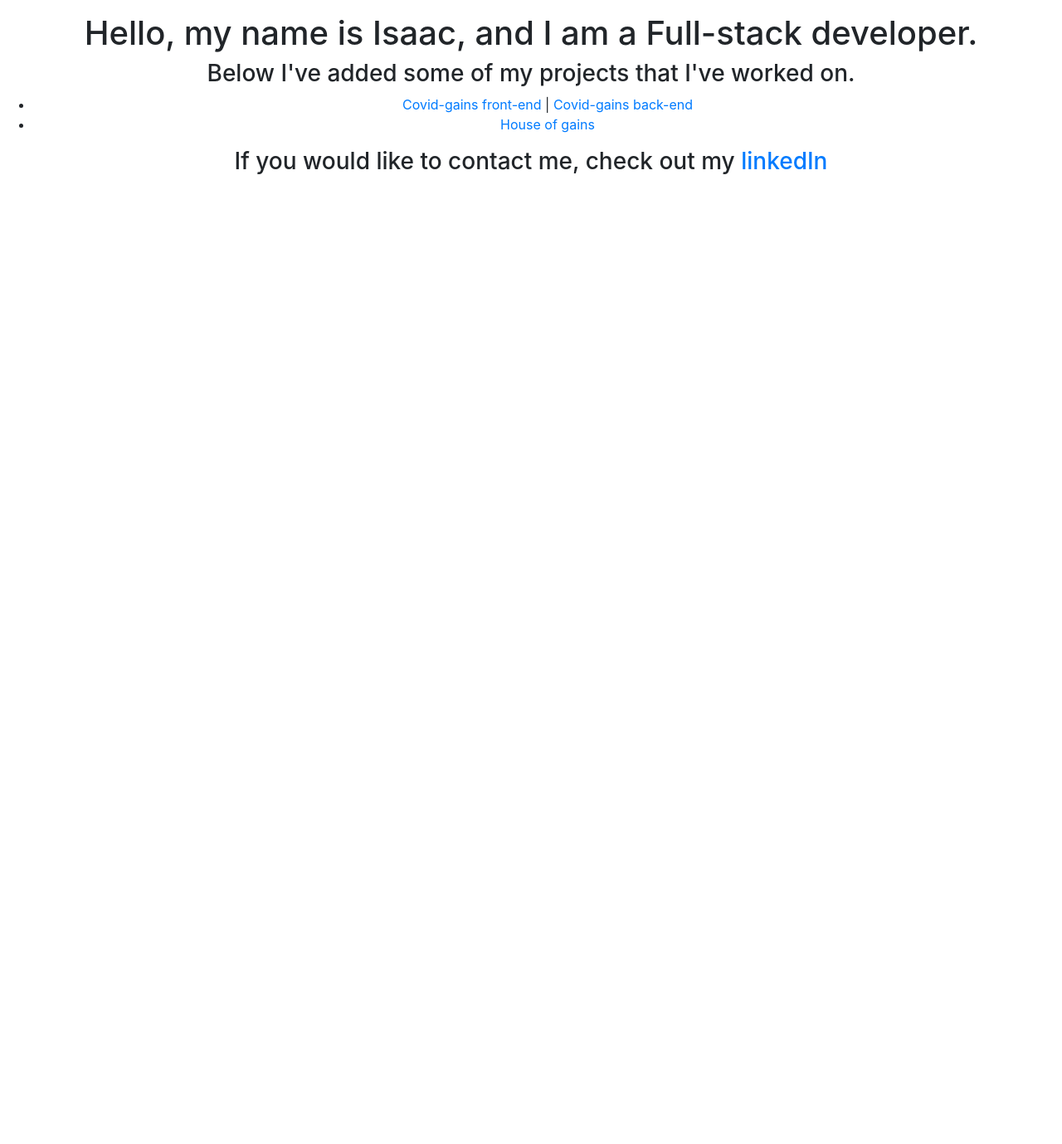
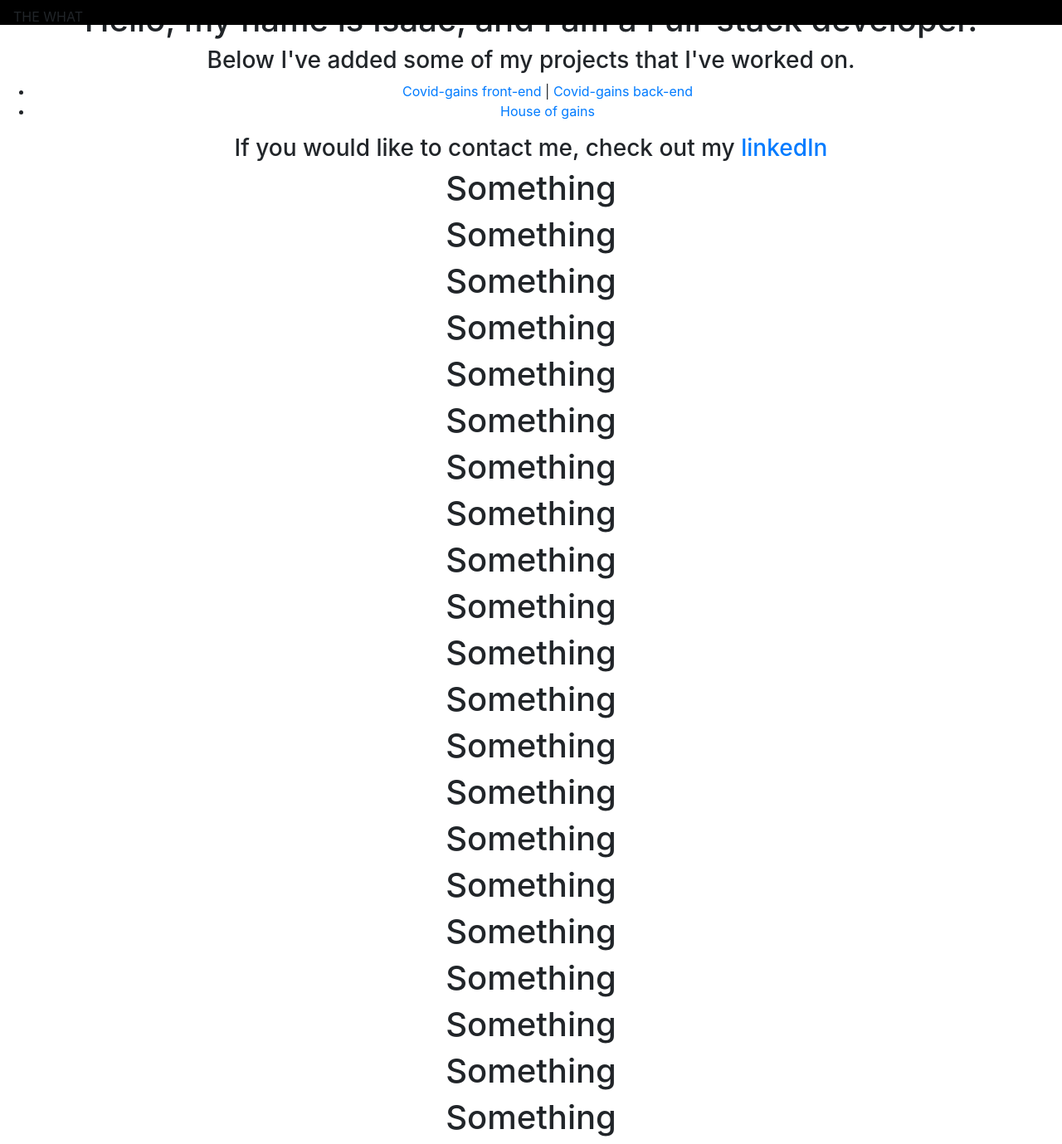
Before and after one commit to IA26/my-portfolio, a React (Create React App) app: page / in a window 1280 px wide. Shown: the whole page at 83% size. Before the commit the page ends 800 px from the top, so only its background shows below. Built offline with nearby package versions, Linux system fonts and the light colour scheme.

Commit message:
added hooks

```diff
--- a/src/App.js
+++ b/src/App.js
@@ -18,6 +18,28 @@ function App() {
               <Route exact path="/contact" render component={ Contact } />
            </Switch>
         </div>
+        <h1> Something </h1>
+        <h1> Something </h1>
+        <h1> Something </h1>
+        <h1> Something </h1>
+        <h1> Something </h1>
+        <h1> Something </h1>
+        <h1> Something </h1>
+        <h1> Something </h1>
+        <h1> Something </h1>
+        <h1> Something </h1>
+        <h1> Something </h1>
+        <h1> Something </h1>
+        <h1> Something </h1><h1> Something </h1>
+        <h1> Something </h1>
+        <h1> Something </h1>
+        <h1> Something </h1>
+        <h1> Something </h1>
+        <h1> Something </h1>
+        <h1> Something </h1>
+        <h1> Something </h1>
+
+
         <footer id="footer">
 
          </footer>
--- a/src/NavBar.css
+++ b/src/NavBar.css
@@ -1,8 +1,9 @@
-.nav {
+.navbar {
     height: 30px;
     width: 100%;
+    position: fixed;
 }
 
-.nav__black {
-
+.nav-black {
+    background: black;
 }
--- a/src/components/NavBar.js
+++ b/src/components/NavBar.js
@@ -1,12 +1,12 @@
-import React from 'react'
+import React, {useState, useEffect} from 'react'
 import '../NavBar.css'
 
 const NavBar = () => {
 
 
     return (
-        <nav class="navbar">
-
+        <nav className="navbar nav-black navbar-dark">
+            THE WHAT
         </nav>
     )
 }
```
